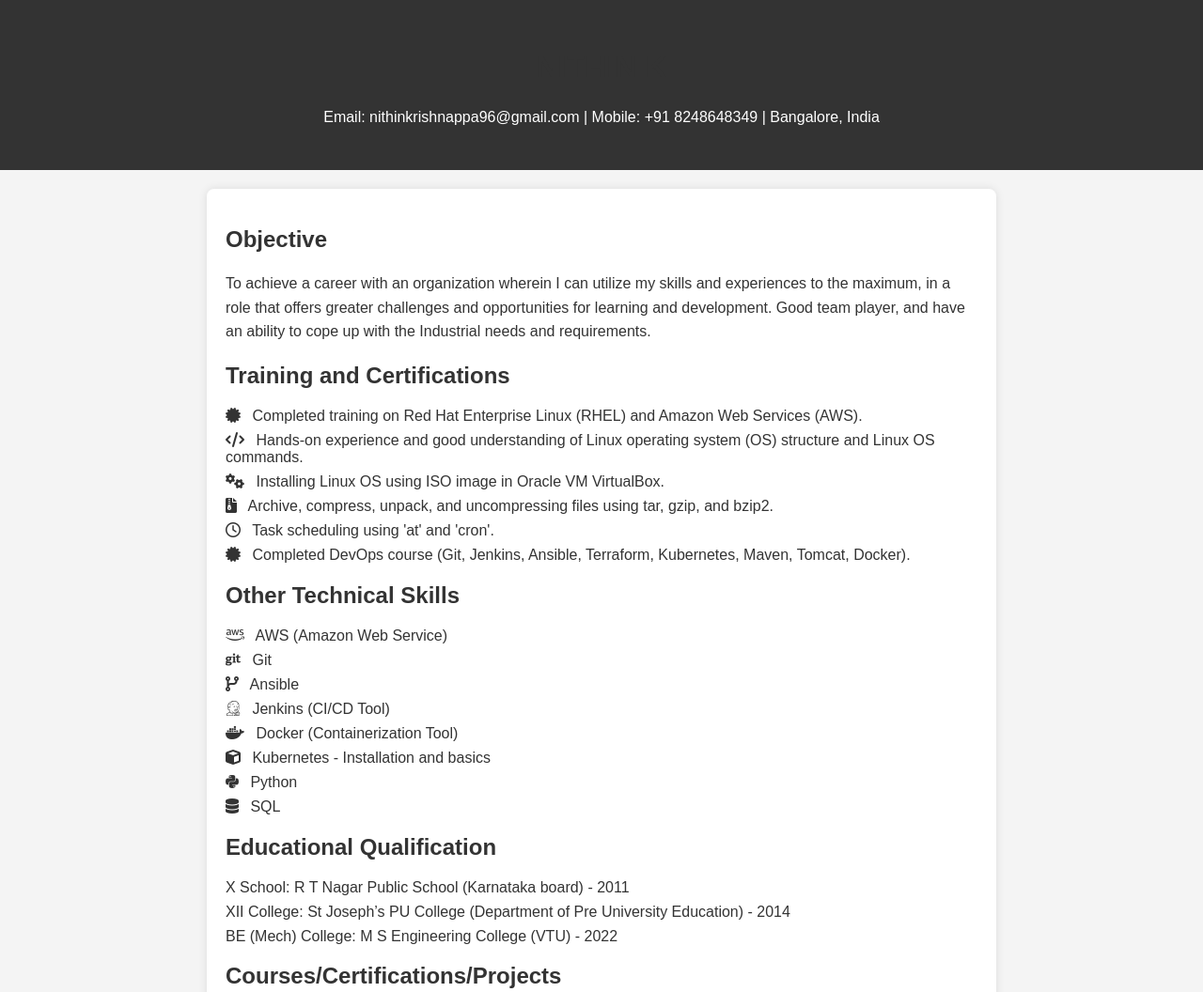
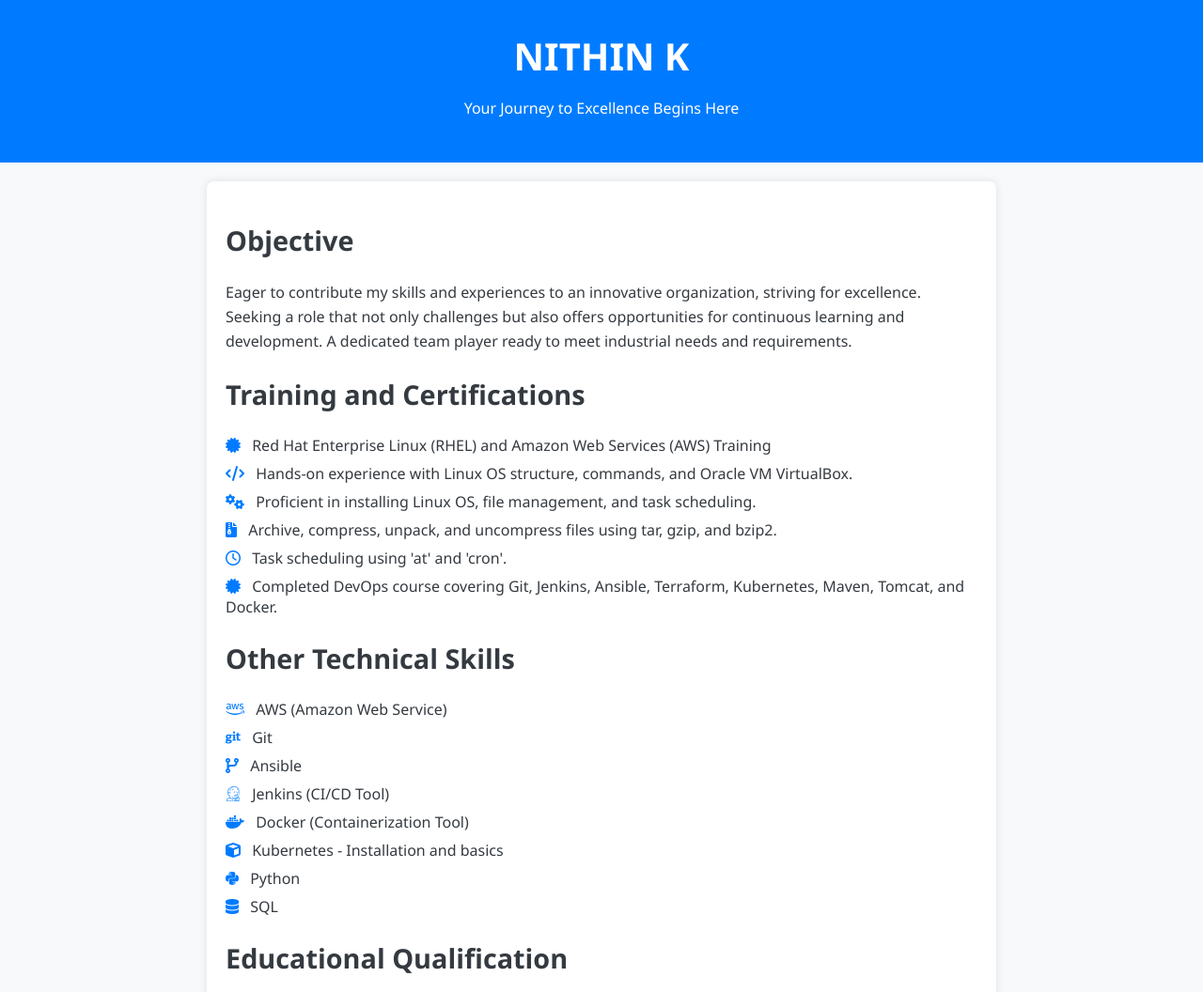
Before and after one commit to Nk2096/Nithin.github.io, a plain HTML site: page index.html in a window 1280 px wide. Shown: the top 1056 px of the page at 94% size. Drawn offline with Linux system fonts and the light colour scheme.

Commit message:
Update index.html

```diff
--- a/index.html
+++ b/index.html
@@ -7,17 +7,26 @@
     <link rel="stylesheet" href="https://cdnjs.cloudflare.com/ajax/libs/font-awesome/6.0.0/css/all.min.css">
     <style>
         body {
-            font-family: Arial, sans-serif;
-            background-color: #f4f4f4;
+            font-family: 'Segoe UI', Tahoma, Geneva, Verdana, sans-serif;
+            background-color: #f8f9fa;
             margin: 0;
             padding: 0;
-            color: #333;
+            color: #343a40;
         }
         header {
-            background-color: #333;
+            background-color: #007bff;
             color: #fff;
             text-align: center;
             padding: 2em;
+        }
+        h1 {
+            font-size: 2.5em;
+            margin: 0;
+            color: #fff;
+        }
+        h2 {
+            font-size: 1.8em;
+            color: #343a40;
         }
         section {
             max-width: 800px;
@@ -27,19 +36,17 @@
             border-radius: 8px;
             box-shadow: 0 0 10px rgba(0, 0, 0, 0.1);
         }
-        h1, h2 {
-            color: #333;
-        }
         ul {
             list-style-type: none;
             padding: 0;
+            margin: 0;
         }
         li {
             margin-bottom: 8px;
         }
         i {
             margin-right: 8px;
-            color: #333;
+            color: #007bff;
         }
         p {
             line-height: 1.6;
@@ -53,24 +60,22 @@
 <body>
     <header>
         <h1>NITHIN K</h1>
-        <p>Email: nithinkrishnappa96@gmail.com | Mobile: +91 8248648349 | Bangalore, India</p>
+        <p>Your Journey to Excellence Begins Here</p>
     </header>
     <section>
         <h2>Objective</h2>
         <p>
-            To achieve a career with an organization wherein I can utilize my skills and experiences to the maximum,
-            in a role that offers greater challenges and opportunities for learning and development.
-            Good team player, and have an ability to cope up with the Industrial needs and requirements.
+            Eager to contribute my skills and experiences to an innovative organization, striving for excellence. Seeking a role that not only challenges but also offers opportunities for continuous learning and development. A dedicated team player ready to meet industrial needs and requirements.
         </p>
 
         <h2>Training and Certifications</h2>
         <ul>
-            <li><i class="fas fa-certificate"></i> Completed training on Red Hat Enterprise Linux (RHEL) and Amazon Web Services (AWS).</li>
-            <li><i class="fas fa-code"></i> Hands-on experience and good understanding of Linux operating system (OS) structure and Linux OS commands.</li>
-            <li><i class="fas fa-cogs"></i> Installing Linux OS using ISO image in Oracle VM VirtualBox.</li>
-            <li><i class="fas fa-file-archive"></i> Archive, compress, unpack, and uncompressing files using tar, gzip, and bzip2.</li>
+            <li><i class="fas fa-certificate"></i> Red Hat Enterprise Linux (RHEL) and Amazon Web Services (AWS) Training</li>
+            <li><i class="fas fa-code"></i> Hands-on experience with Linux OS structure, commands, and Oracle VM VirtualBox.</li>
+            <li><i class="fas fa-cogs"></i> Proficient in installing Linux OS, file management, and task scheduling.</li>
+            <li><i class="fas fa-file-archive"></i> Archive, compress, unpack, and uncompress files using tar, gzip, and bzip2.</li>
             <li><i class="far fa-clock"></i> Task scheduling using 'at' and 'cron'.</li>
-            <li><i class="fas fa-certificate"></i> Completed DevOps course (Git, Jenkins, Ansible, Terraform, Kubernetes, Maven, Tomcat, Docker).</li>
+            <li><i class="fas fa-certificate"></i> Completed DevOps course covering Git, Jenkins, Ansible, Terraform, Kubernetes, Maven, Tomcat, and Docker.</li>
         </ul>
 
         <h2>Other Technical Skills</h2>
@@ -100,7 +105,7 @@
         </ul>
 
         <h2>Personal Skills</h2>
-        <p>Communication skills, leadership skills, quick learner.</p>
+        <p>Effective communication, leadership, and a quick learner with a passion for continuous improvement.</p>
 
         <div class="contact">
             <h2>Contact Information</h2>
```
